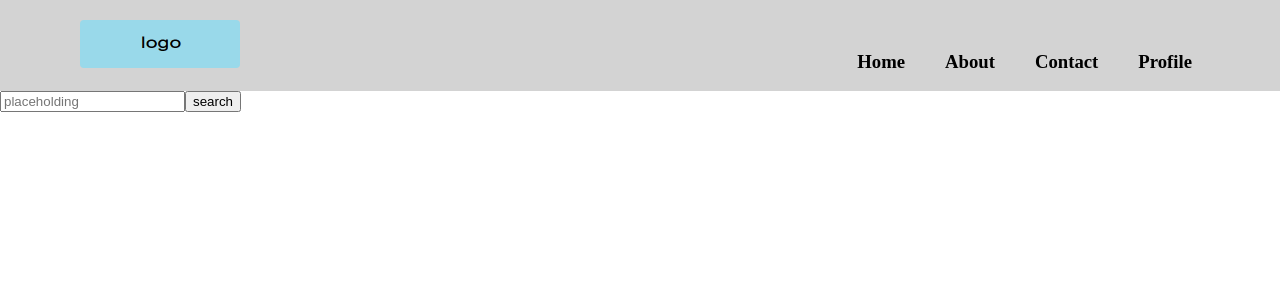
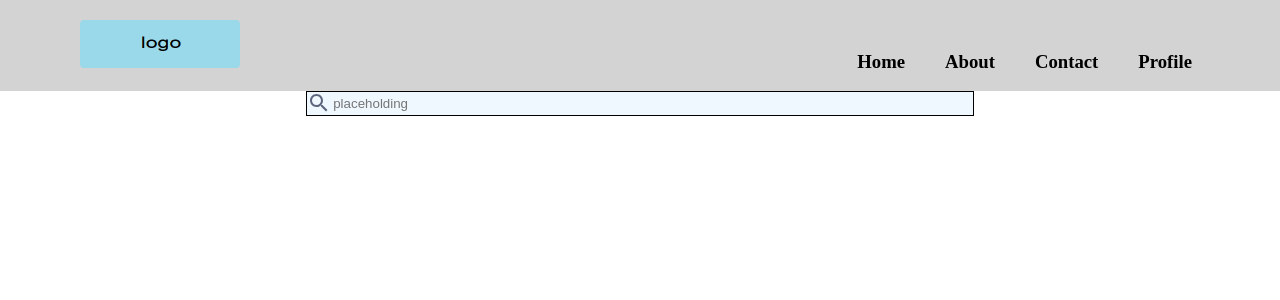
Before and after one commit to cozytl/industryproject, a React (Create React App) app: page / in a window 1280 px wide. Shown: the top 300 px of the page. Built offline with nearby package versions, Linux system fonts and the light colour scheme.

Commit message:
styling
search styling applied, waiting for direction from uxui

```diff
--- a/src/components/Search/Search.jsx
+++ b/src/components/Search/Search.jsx
@@ -1,5 +1,5 @@
-import React from "react";
-import { useState } from "react";
+import "./Search.scss";
+import React, { useState } from "react";
 
 export default function Search() {
     const [value, setValue] = useState("");
@@ -8,27 +8,30 @@ export default function Search() {
         setValue(event.target.value);
     };
 
-    const onSearch = (term) => {
-        setValue(term);
-        console.log("search: ", term);
+    const handleSubmit = (event) => {
+        event.preventDefault();
+        console.log("search: ", value);
     };
 
+    //dummy data
     let data = ["aaa", "aab", "aac", "abb", "bbb", "bba", "ccc"];
 
     return (
-        <>
-            <div>
+        <form className="formyform" onSubmit={handleSubmit}>
+            <div className="searchbar">
                 <input
+                    className="searchbar__input"
                     type="text"
                     onChange={handleInput}
+                    onKeyDown={(event) => {
+                        if (event.key === "Enter") {
+                            handleSubmit(event);
+                        }
+                    }}
                     placeholder="placeholding"
                     value={value}
-                ></input>
-                <button onClick={() => onSearch(value)}>search</button>
-
-                <div>
-                    {value !== "" &&
-                        data
+                />
+                {data
                     .filter((item) => {
                         const searchTerm = value.toLowerCase();
                         const arrItem = item.toLowerCase();
@@ -39,13 +42,18 @@ export default function Search() {
                             arrItem !== searchTerm
                         );
                     })
+
                     .map((item) => (
-                                <div onClick={() => onSearch(item)} key={item}>
+                        <div
+                            className="searchbar__suggestion"
+                            onClick={() => setValue(item)}
+                            key={item}
+                            style={{ cursor: "pointer" }}
+                        >
                             {item}
                         </div>
                     ))}
             </div>
-            </div>
-        </>
+        </form>
     );
 }
--- a/src/components/Search/Search.scss
+++ b/src/components/Search/Search.scss
@@ -0,0 +1,31 @@
+.formyform {
+    display: flex;
+    justify-content: center;
+    align-items: center;
+    flex-direction: column;
+}
+
+.searchbar {
+    display: flex;
+    align-items: center;
+    flex-direction: column;
+    border: 1px solid black;
+    &__input {
+        background-image: url("../../assets/search-24px.svg");
+        background-repeat: no-repeat;
+        background-position: bottom 0 left 0;
+        border: none;
+        padding: 0.25rem 8rem 0.25rem 1.65rem;
+        width: 32rem;
+        background-color: aliceblue;
+    }
+    &__suggestion {
+        display: flex;
+        align-items: center;
+        flex-direction: column;
+        align-items: start;
+        padding: 0.25rem 8rem 0.25rem 1.65rem;
+        width: 32rem;
+        background-color: aliceblue;
+    }
+}
```
Lines whose indentation alone changed are shown as unchanged.
